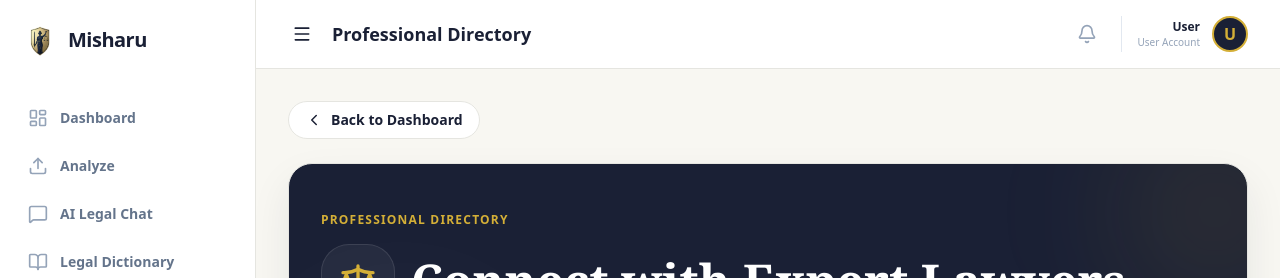
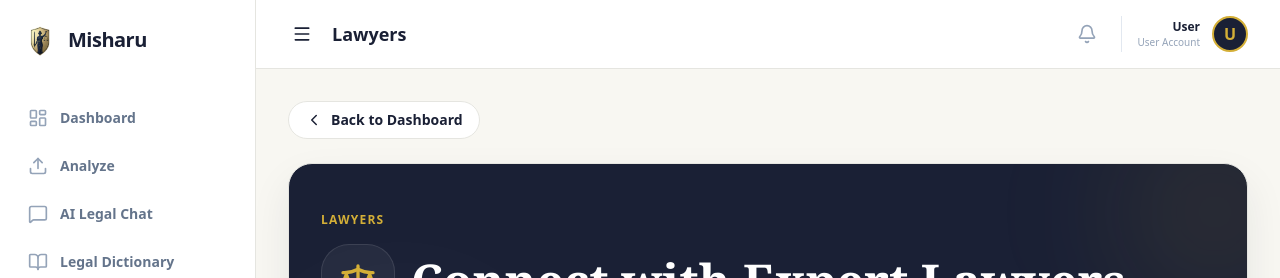
Before and after one commit to saya-s/digital-legal-advisor, a React (Create React App) app in the folder frontend/: page /lawyers in a window 1280 px wide. Shown: the top 278 px of the page. Built offline with nearby package versions, Linux system fonts and the light colour scheme; no server answers.

Commit message:
Updated page eyebrow wording

```diff
--- a/frontend/src/components/layout/Topbar.jsx
+++ b/frontend/src/components/layout/Topbar.jsx
@@ -14,7 +14,7 @@ export default function Topbar({ setCollapsed, setMobileOpen }) {
     if (path.includes("qa")) return "AI Legal Chat";
     if (path.includes("dictionary")) return "Legal Dictionary";
     if (path.includes("templates")) return "Contract Templates";
-    if (path.includes("lawyers")) return "Professional Directory";
+    if (path.includes("lawyers")) return "Lawyers";
     return "Account Overview";
   };
 
--- a/frontend/src/pages/Lawyers/LawyerProfile.jsx
+++ b/frontend/src/pages/Lawyers/LawyerProfile.jsx
@@ -155,7 +155,7 @@ export default function LawyerProfile() {
           <div className="relative z-10 grid gap-8 lg:grid-cols-[1.2fr_0.8fr] lg:items-start">
             <div>
               <p className="text-xs font-bold uppercase tracking-[0.24em] text-brand-accent">
-                Professional Directory
+                Lawyers
               </p>
 
               <div className="mt-5 flex flex-wrap items-center gap-3 text-sm text-slate-200">
--- a/frontend/src/pages/Lawyers/Lawyers.jsx
+++ b/frontend/src/pages/Lawyers/Lawyers.jsx
@@ -89,7 +89,7 @@ export default function Lawyers() {
           <div className="absolute -bottom-20 left-0 h-56 w-56 rounded-full bg-white/5 blur-3xl" />
 
           <div className="relative z-10">
-            <p className="eyebrow">Professional Directory</p>
+            <p className="eyebrow">Lawyers </p>
             <div className="mb-6 mt-4 flex items-center gap-4">
               <div className="rounded-[1.75rem] border border-white/10 bg-white/5 p-4">
                 <Scale size={40} className="text-brand-accent" />
```
